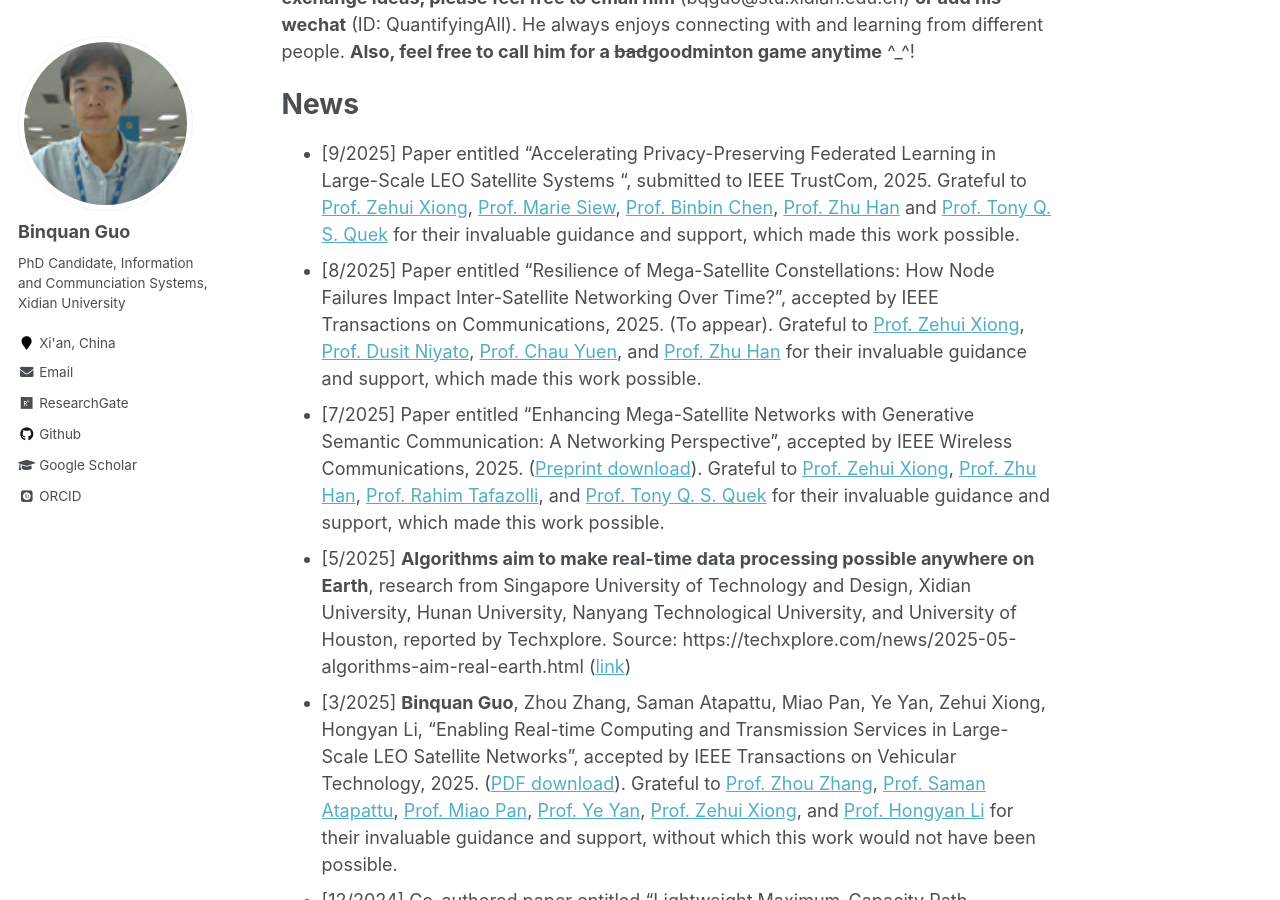
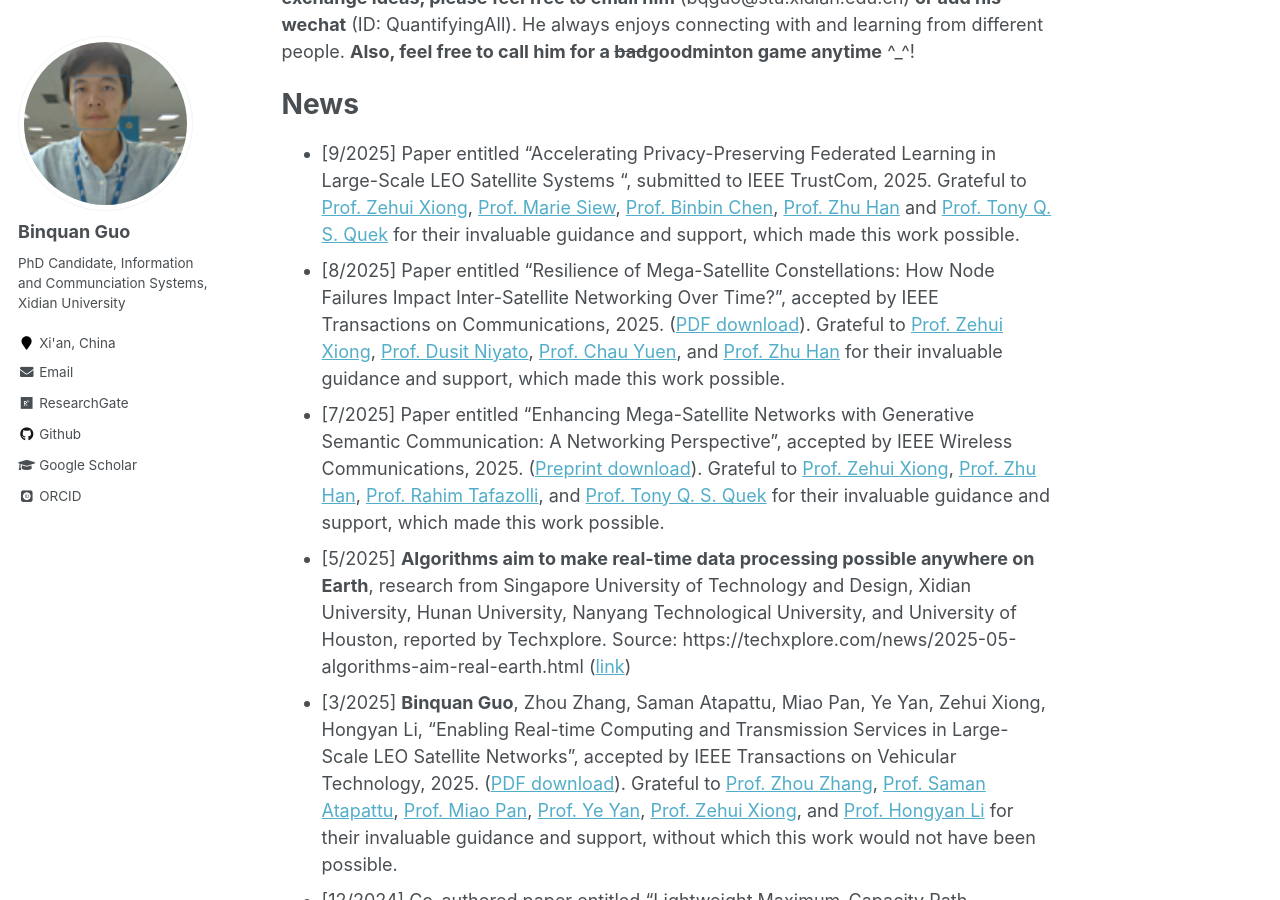
Before and after one commit to wilixx/wilixx.github.io, a Jekyll site: the page built from _pages/about.md, in a window 1280 px wide and 900 px high, scrolled down 578 px. Built offline with Jekyll 4.4.1, drawn with Linux system fonts in a browser that asks for light colours; some web fonts are replaced.

Commit message:
Update about.md

```diff
--- a/_pages/about.md
+++ b/_pages/about.md
@@ -16,7 +16,7 @@ Life is a hard but precious journey. **If you are interested to collaborate with
 News
 ======
 * [9/2025] Paper entitled "Accelerating Privacy-Preserving Federated Learning in Large-Scale LEO Satellite Systems ", submitted to IEEE TrustCom, 2025. Grateful to [Prof. Zehui Xiong](https://sites.google.com/view/zehuixiong), [Prof. Marie Siew](https://ieeexplore.ieee.org/author/37086863656), [Prof. Binbin Chen](https://ieeexplore.ieee.org/author/37086119647), [Prof. Zhu Han](https://ieeexplore.ieee.org/author/37278605300) and [Prof. Tony Q. S. Quek](https://ieeexplore.ieee.org/author/37266597300) for their invaluable guidance and support, which made this work possible.
-* [8/2025] Paper entitled "Resilience of Mega-Satellite Constellations: How Node Failures Impact Inter-Satellite Networking Over Time?", accepted by IEEE Transactions on Communications, 2025. (To appear). Grateful to [Prof. Zehui Xiong](https://sites.google.com/view/zehuixiong), [Prof. Dusit Niyato](https://ieeexplore.ieee.org/author/37296968900), [Prof. Chau Yuen](https://ieeexplore.ieee.org/author/37273147100), and [Prof. Zhu Han](https://ieeexplore.ieee.org/author/37278605300) for their invaluable guidance and support, which made this work possible.
+* [8/2025] Paper entitled "Resilience of Mega-Satellite Constellations: How Node Failures Impact Inter-Satellite Networking Over Time?", accepted by IEEE Transactions on Communications, 2025. ([PDF download](https://ieeexplore.ieee.org/document/11164934)). Grateful to [Prof. Zehui Xiong](https://sites.google.com/view/zehuixiong), [Prof. Dusit Niyato](https://ieeexplore.ieee.org/author/37296968900), [Prof. Chau Yuen](https://ieeexplore.ieee.org/author/37273147100), and [Prof. Zhu Han](https://ieeexplore.ieee.org/author/37278605300) for their invaluable guidance and support, which made this work possible.
 * [7/2025] Paper entitled "Enhancing Mega-Satellite Networks with Generative Semantic Communication: A Networking Perspective", accepted by IEEE Wireless Communications, 2025. ([Preprint download](https://arxiv.org/abs/2508.07573)). Grateful to [Prof. Zehui Xiong](https://sites.google.com/view/zehuixiong), [Prof. Zhu Han](https://ieeexplore.ieee.org/author/37278605300), [Prof. Rahim Tafazolli](https://ieeexplore.ieee.org/author/37280285600), and [Prof. Tony Q. S. Quek](https://ieeexplore.ieee.org/author/37266597300) for their invaluable guidance and support, which made this work possible.
 * [5/2025] **Algorithms aim to make real-time data processing possible anywhere on Earth**, research from Singapore University of Technology and Design, Xidian University, Hunan University, Nanyang
 Technological University, and University of Houston, reported by Techxplore. Source: https://techxplore.com/news/2025-05-algorithms-aim-real-earth.html ([link](https://techxplore.com/news/2025-05-algorithms-aim-real-earth.html))
```
